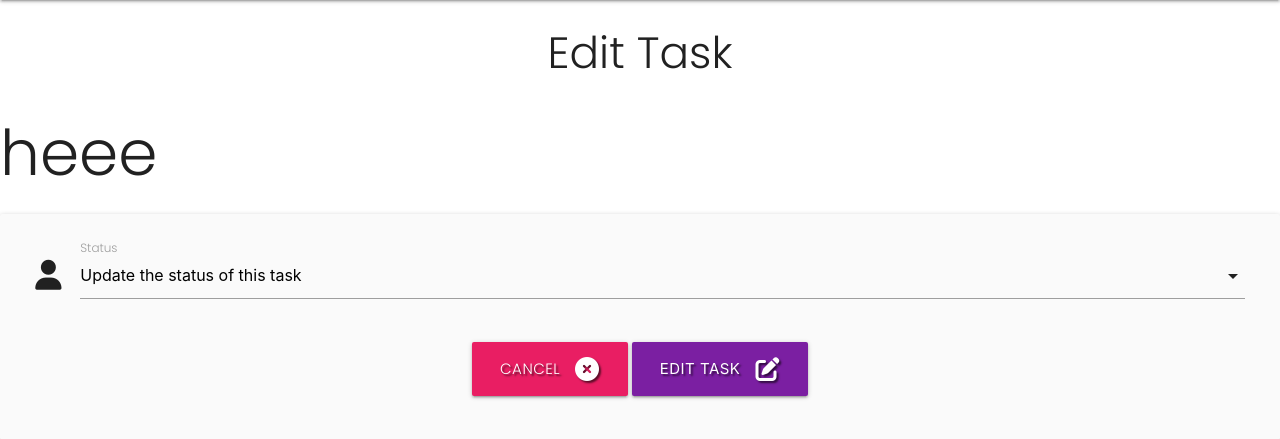
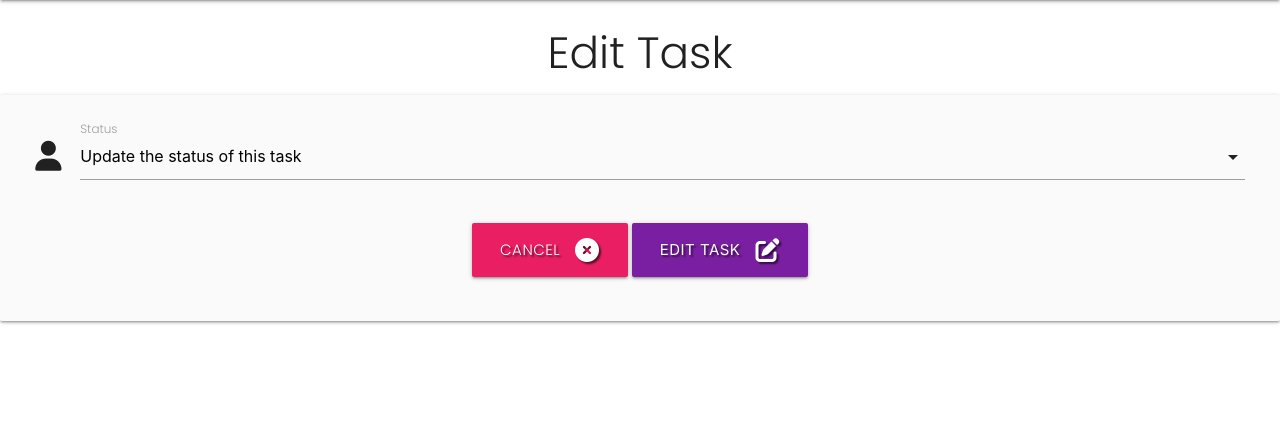
Before and after one commit to Mark-Assessment/D-Santana-retail-store-M3-2, a Flask app: template templates/edit_task_status.html in a window 1280 px wide. Shown: the part 64-503 px from the top of the page. Run offline with Flask 3, Linux system fonts and the light colour scheme; the template is opened without the code that fills it, so the values that code supplies are empty; some libraries are stand-ins or nearby versions.

```diff
--- a/templates/edit_task_status.html
+++ b/templates/edit_task_status.html
@@ -3,7 +3,6 @@
 {% block content %}
 
 <h3 class="light-purple-text text-darken-4 center-align">Edit Task</h3>
-<h1>heee</h1>
 
 <div class="row card-panel grey lighten-5">
     <form class="col s12" method="POST" action="{{ url_for('edit_task_status', task_id=task._id) }}">
```
Also changed, not shown: README.md, static/images/just-task-assigned-to-user.png (added), static/images/status-user-feature.png (added).
